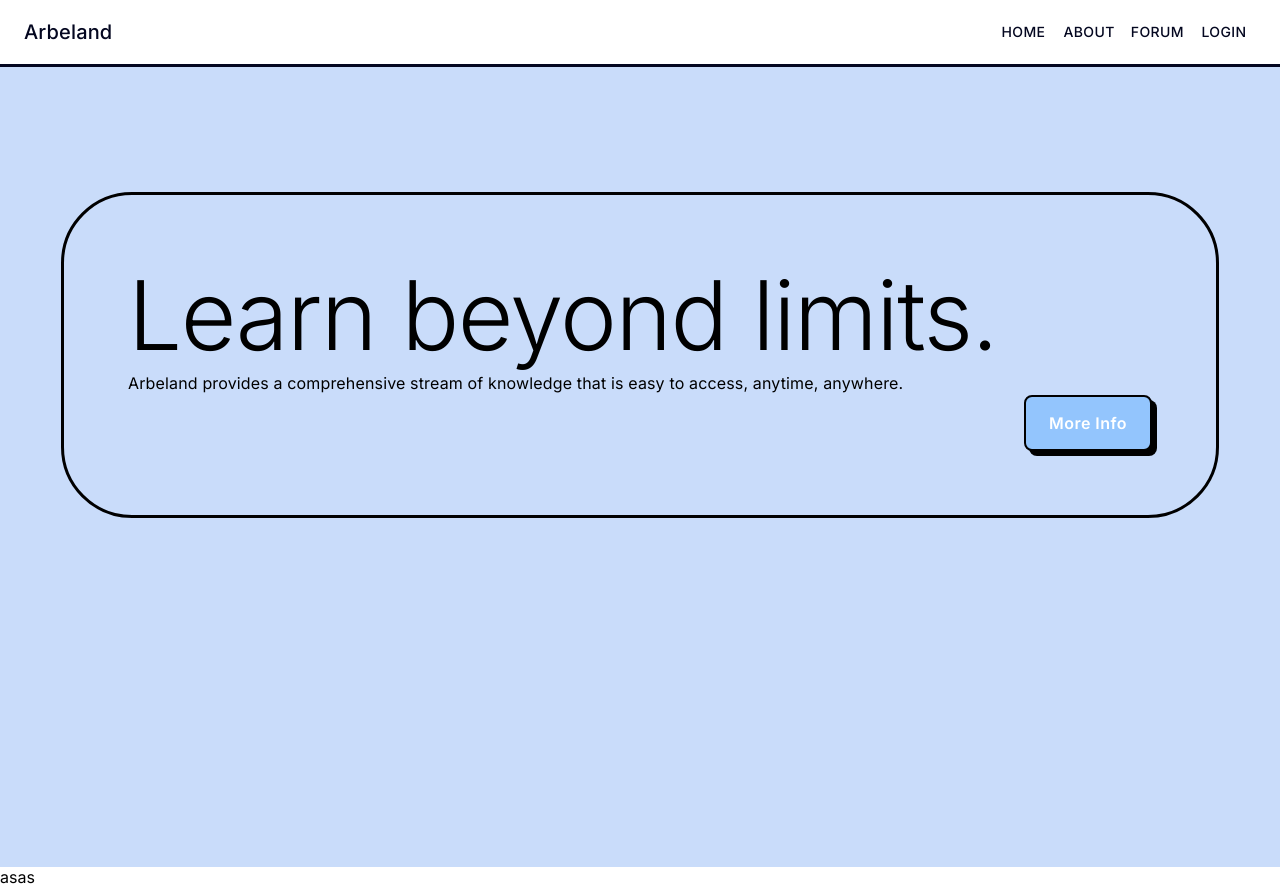
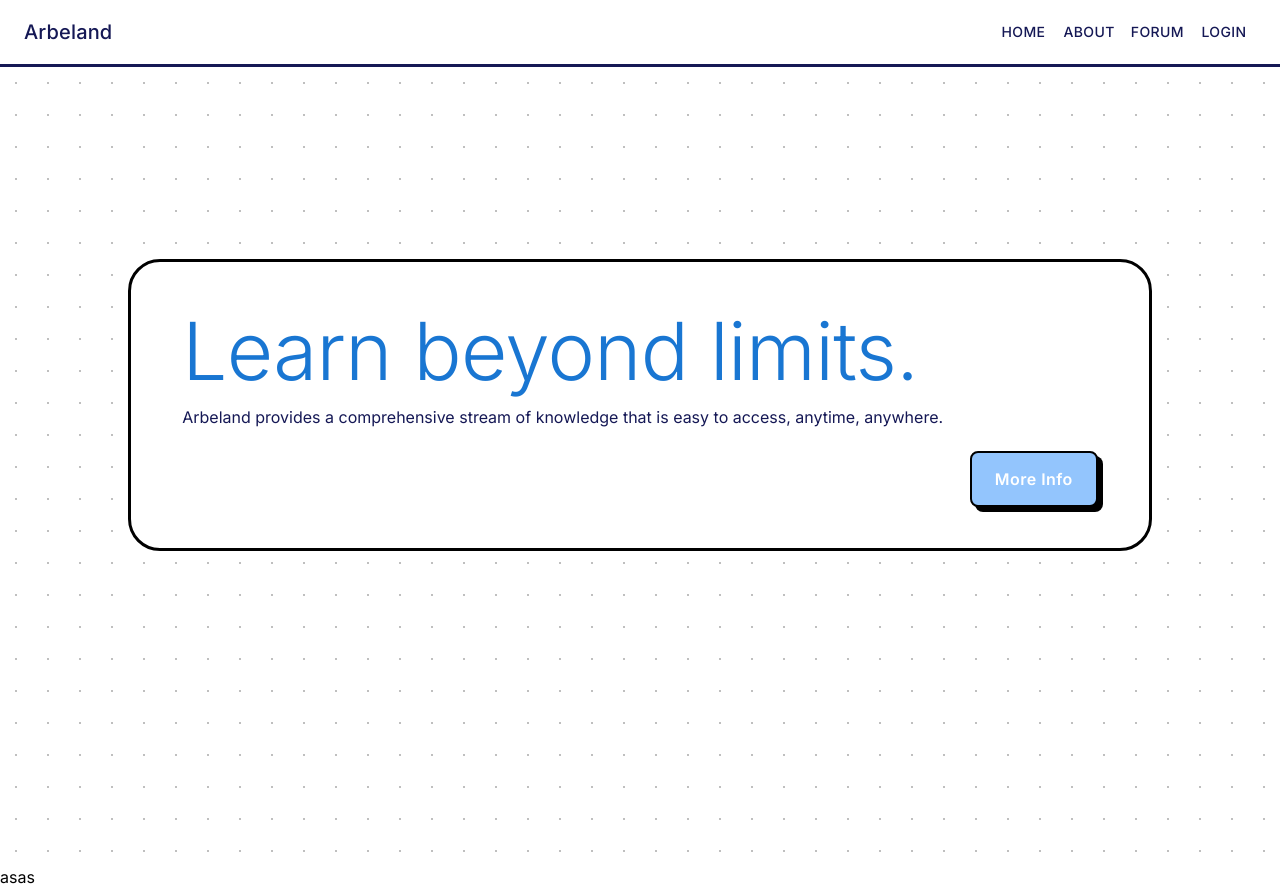
Before and after one commit to 44120N/Arbeland, a React (Vite) app: page /Arbeland/landing in a window 1280 px wide. Built offline with nearby package versions, Linux system fonts and the light colour scheme.

Commit message:
update landing page

```diff
--- a/src/components/Button.jsx
+++ b/src/components/Button.jsx
@@ -11,8 +11,8 @@ const Button = ({ children, onClick, sx, color, bgcolor, bdcolor }) => {
                 display: 'flex',
                 justifyContent: 'center',
                 alignItems: 'center',
-                padding: '2% 3%',
-                fontSize: '1rem',
+                padding: '1% 2%',
+                fontSize: '1em',
                 fontWeight: 600,
                 backgroundColor: `${bgcolor}`,
                 color: `${color}`,
--- a/src/components/ColorPalette.jsx
+++ b/src/components/ColorPalette.jsx
@@ -6,7 +6,7 @@ import {
 } from "@mui/material";
 
 export default function ColorPalette(props) {
-    let black_blue = "#040720";
+    let black_blue = "#151855";
     let secondary = "#93c5fd";
     let tertiary = "#2075b8";
 
--- a/src/index.css
+++ b/src/index.css
@@ -5,6 +5,11 @@
     box-sizing: border-box;
     margin: 0;
     padding: 0;
+}
+
+.radialbg{
+  background-image: radial-gradient(#80808080 1.5px, transparent 0);
+  background-size: 32px 32px;
 }
 
 ::-webkit-scrollbar-track {
--- a/src/pages/Landing.jsx
+++ b/src/pages/Landing.jsx
@@ -14,25 +14,30 @@ export default function Landing() {
                     sx={{
                         width: "100vw",
                         height: "100vh",
-                        bgcolor: "white.main",
                         display: "flex",
                         p: "15% 10%",
                     }}
+                    className="radialbg"
                 >
                     <Stack
                         sx={{
-                            outline: "3px solid black",
-                            outlineOffset: "5vw",
-                            borderRadius: "4px",
+                            border: "3px solid black",
+                            padding: "4% 5%",
+                            borderRadius: "32px",
+                            backgroundColor: "#fff",
                         }}
+                        direction={'column'}
+                        gap={3}
                     >
-                        <Typography variant="h1">
-                            Learn beyond limits.
-                        </Typography>
-                        <Typography>
-                            Arbeland provides a comprehensive stream of
-                            knowledge that is easy to access, anytime, anywhere.
-                        </Typography>
+                        <Stack direction={'column'} gap={1}>
+                            <Typography variant="h2" component={'h1'} fontSize={'5em'} color="primary">
+                                Learn beyond limits.
+                            </Typography>
+                            <Typography variant="p" color="black_blue">
+                                Arbeland provides a comprehensive stream of
+                                knowledge that is easy to access, anytime, anywhere.
+                            </Typography>
+                        </Stack>
                         <Stack sx={{ alignItems: "end" }}>
                             <Button
                                 color={"#fff"}
```
